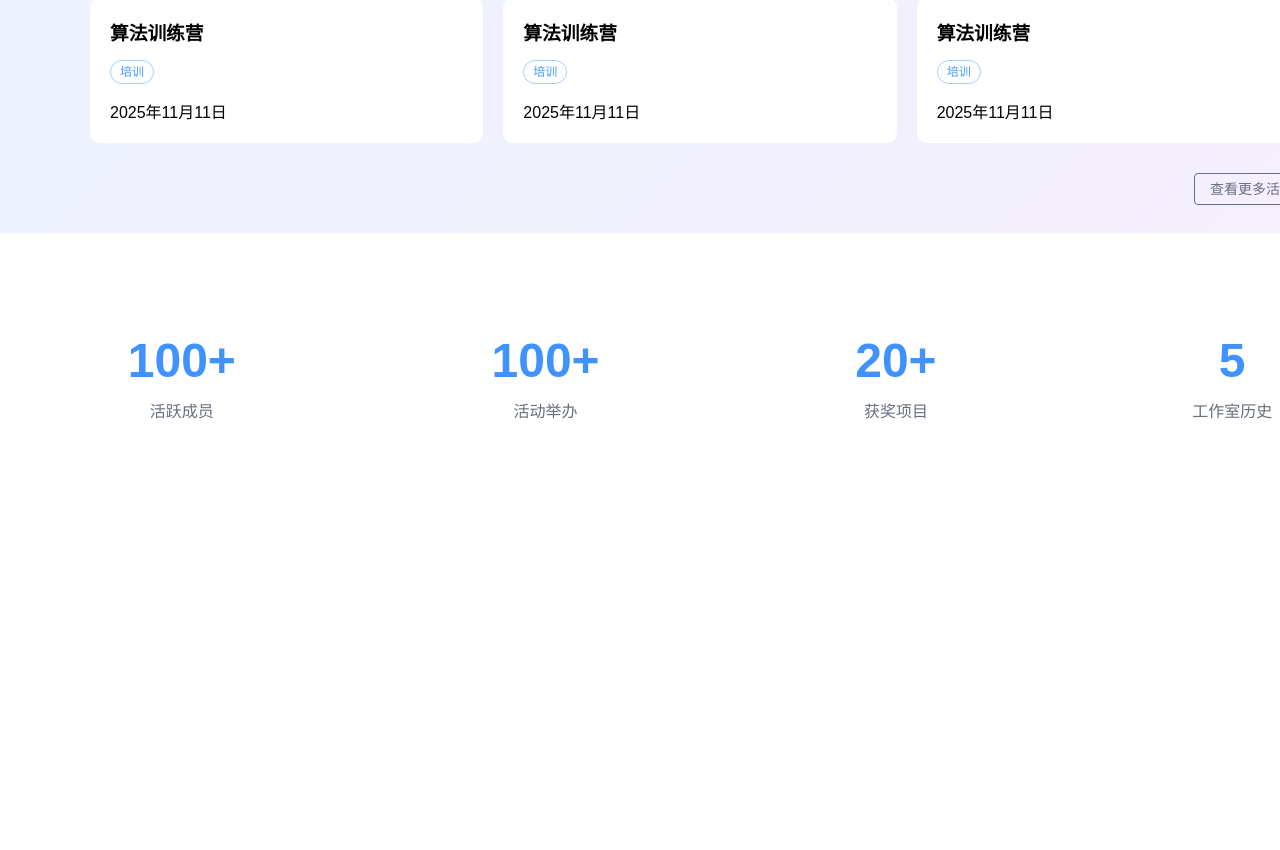
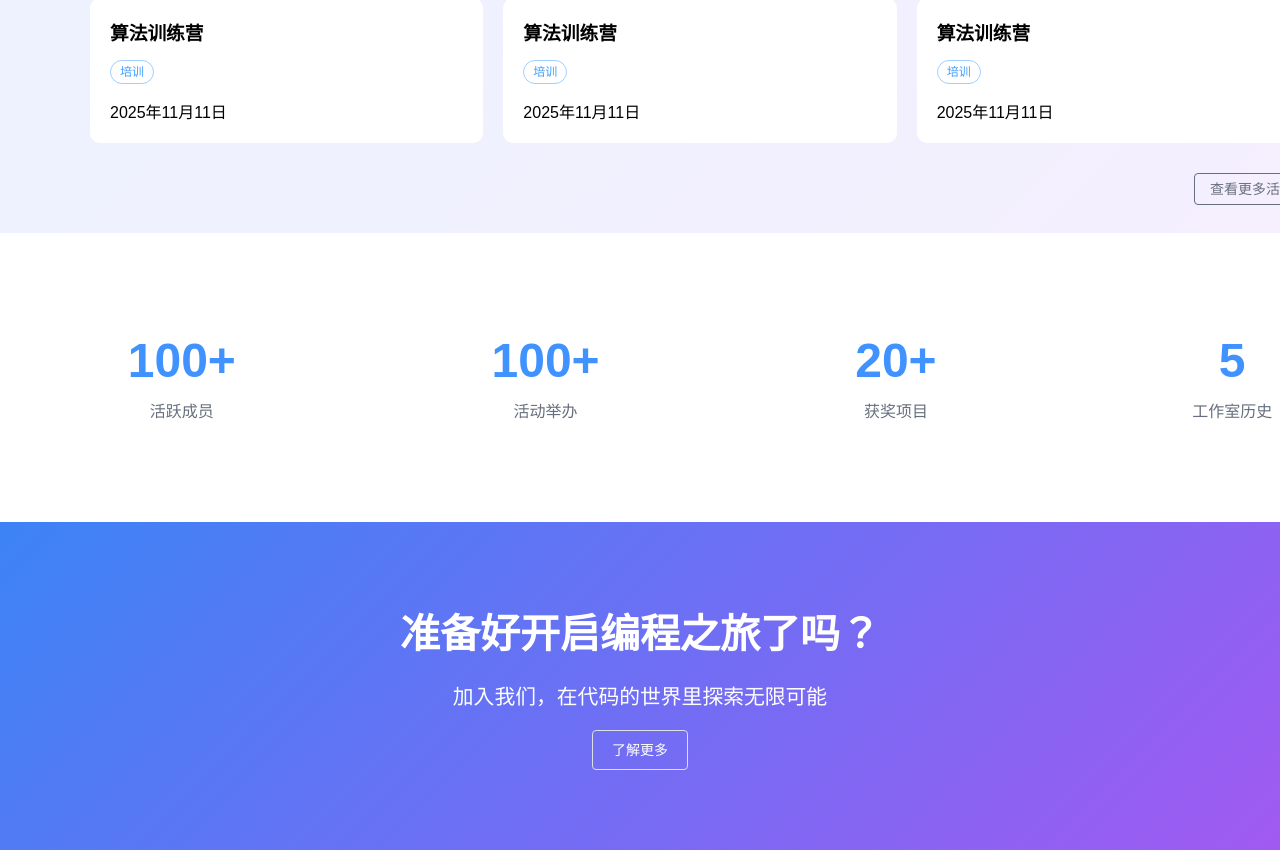
Before and after one commit to ExceptionSimple/vue-code-gzs, a Vue app: page / in a window 1280 px wide. Shown: the part 1071-1921 px from the top of the page. Before the commit the page ends 1593 px from the top, so only its background shows below. Built offline with nearby package versions, Linux system fonts and the light colour scheme.

Commit message:
feat: JoinUs 组件

```diff
--- a/src/styles/color.css
+++ b/src/styles/color.css
@@ -3,4 +3,8 @@
   --normal-text: #676f7e;
 
   --nav-hover: #3c83f61a;
+
+  --gradient-primary: linear-gradient(135deg, hsl(217 91% 60%) 0%, hsl(268 85% 65%) 100%);
+  --gradient-hero: linear-gradient(135deg, hsl(217 91% 60% / .1) 0%, hsl(268 85% 65% / .1) 100%);
+  --gradient-card: linear-gradient(180deg, hsl(0 0% 100%) 0%, hsl(220 25% 99%) 100%);
 }
--- a/src/views/Index/Index.vue
+++ b/src/views/Index/Index.vue
@@ -3,6 +3,7 @@ import BigScreenContent from './components/BigScreenContent.vue';
 import FeatureCard from './components/FeatureCard.vue';
 import RecentActivities from './components/RecentActivities.vue';
 import HonorStatistics from './components/HonorStatistics.vue';
+import JoinUs from './components/JoinUs.vue';
 
 </script>
 
@@ -13,6 +14,7 @@ import HonorStatistics from './components/HonorStatistics.vue';
   </div>
   <recent-activities class="container" />
   <honor-statistics class="container" />
+  <join-us />
 </template>
 
 <style scoped>
--- /dev/null
+++ b/src/views/Index/components/JoinUs.vue
@@ -0,0 +1,31 @@
+<script setup>
+</script>
+
+<template>
+  <div class="join-us">
+    <div class="title">准备好开启编程之旅了吗？</div>
+    <div class="sub-title">加入我们，在代码的世界里探索无限可能</div>
+    <el-button size="large">了解更多</el-button>
+  </div>
+</template>
+
+<style scoped>
+.join-us {
+  padding: 80px 0;
+  color: white;
+  background-image: var(--gradient-primary);
+  text-align: center;
+}
+.join-us .title {
+  font-size: 2.5rem;
+  font-weight: 700;
+}
+.join-us .sub-title {
+  font-size: 1.3rem;
+  margin: 20px 0;
+}
+.join-us .el-button {
+  background-color: transparent;
+  color: white;
+}
+</style>
```
